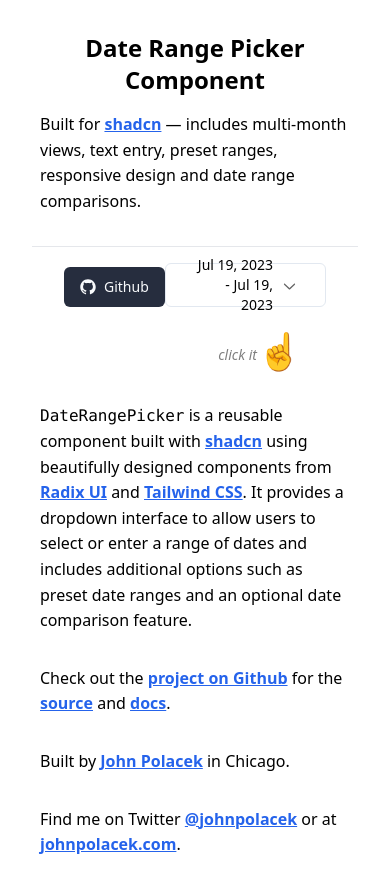
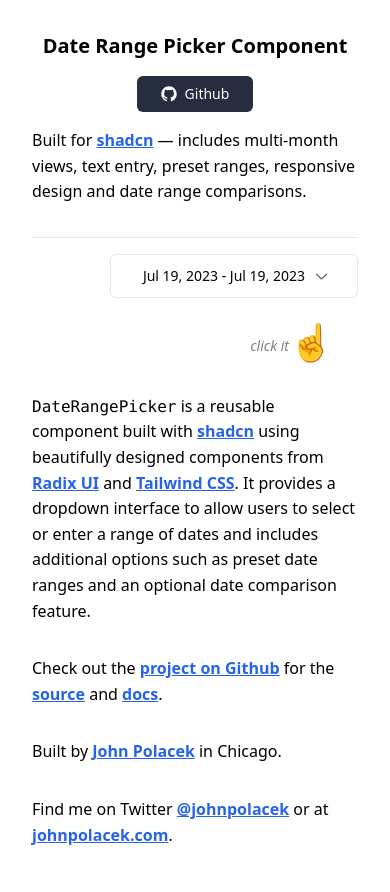
Before and after one commit to bestsoftwaretopappreviews22/date-range-picker-for-shadcn-demo, a Next.js app: page / in a window 390 px wide. Shown: the top 892 px of the page. Built offline with nearby package versions, Linux system fonts and the light colour scheme.

Commit message:
demo page small screen layout fixes

```diff
--- a/src/app/page.tsx
+++ b/src/app/page.tsx
@@ -5,11 +5,18 @@ import { GitHubLogoIcon } from "@radix-ui/react-icons"
 export default function Home() {
   return (
     <main className="flex justify-center w-screen min-h-[900px] lg:min-h-none">
-      <div className="p-8 w-full max-w-[800px] mx-auto">
-        <h1 className="text-2xl lg:text-4xl mb-4 lg:mb-8 text-center font-bold">Date Range Picker Component</h1>
-        <h2 className="md:text-lg pb-8 border-b mb-4 px-2 md:px-8">Built for <a className="text-blue-600 font-semibold underline" href="https://ui.shadcn.com/">shadcn</a> — includes multi-month views, text entry, preset ranges, responsive design and date range comparisons.</h2>
-        <div className="flex grow shrink-0 basis-[370px] flex-row justify-end items-end relative z-20 px-8">
-          <div className="grow">
+      <div className="p-8 sm:px-4 w-full max-w-[800px] mx-auto">
+        <h1 className="text-xl sm:text-2xl lg:text-4xl mb-4 lg:mb-8 text-center font-bold">Date Range Picker Component</h1>
+        <div className="flex w-full justify-center pb-4">
+          <Button size="sm" className="opacity-90 sm:hidden px-6" asChild>
+            <a href="https://github.com/johnpolacek/date-range-picker-for-shadcn">
+              <GitHubLogoIcon className="mr-2 h-4 w-4" /> Github
+            </a>
+          </Button>
+        </div>
+        <h2 className="md:text-lg pb-8 border-b mb-4 sm:px-2 md:px-8">Built for <a className="text-blue-600 font-semibold underline" href="https://ui.shadcn.com/">shadcn</a> — includes multi-month views, text entry, preset ranges, responsive design and date range comparisons.</h2>
+        <div className="flex flex-row grow shrink-0 basis-[370px] justify-end items-end relative z-20 sm:px-8">
+          <div className="grow hidden sm:block">
             <Button className="opacity-90" asChild>
               <a href="https://github.com/johnpolacek/date-range-picker-for-shadcn">
                 <GitHubLogoIcon className="mr-2 h-4 w-4" /> Github
@@ -18,8 +25,8 @@ export default function Home() {
           </div>
           <DateRangePicker />
         </div>
-        <div className="w-full text-right text-4xl pr-12 -ml-2 pt-6 pb-8 md:pb-12"><span className="text-sm relative -top-1 italic opacity-50">click it</span>☝️</div>
-        <div className="px-2 md:px-8">
+        <div className="w-full text-right text-4xl pr-4 sm:pr-12 -ml-2 pt-6 pb-8 md:pb-12"><span className="text-sm relative -top-1 italic opacity-50">click it</span>☝️</div>
+        <div className="sm:px-2 md:px-8">
           <p className="pb-8"><code>DateRangePicker</code> is a reusable component built with <a className="text-blue-600 font-semibold underline" href="https://ui.shadcn.com/">shadcn</a> using beautifully designed components from <a className="text-blue-600 font-semibold underline" href="https://www.radix-ui.com/">Radix UI</a> and <a className="text-blue-600 font-semibold underline" href="https://tailwindcss.com/">Tailwind CSS</a>. It provides a dropdown interface to allow users to select or enter a range of dates and includes additional options such as preset date ranges and an optional date comparison feature.</p>
           <p className="pb-8">Check out the <a className="text-blue-600 font-semibold underline" href="https://github.com/johnpolacek/date-range-picker-for-shadcn">project on Github</a> for the <a className="text-blue-600 font-semibold underline" href="https://github.com/johnpolacek/date-range-picker-for-shadcn/tree/main/src">source</a> and <a className="text-blue-600 font-semibold underline" href="https://github.com/johnpolacek/date-range-picker-for-shadcn/tree/main#readme">docs</a>.</p>
           <p className="pb-8">Built by <a className="text-blue-600 font-semibold underline" href="https://johnpolacek.com">John Polacek</a> in Chicago.</p>
```
